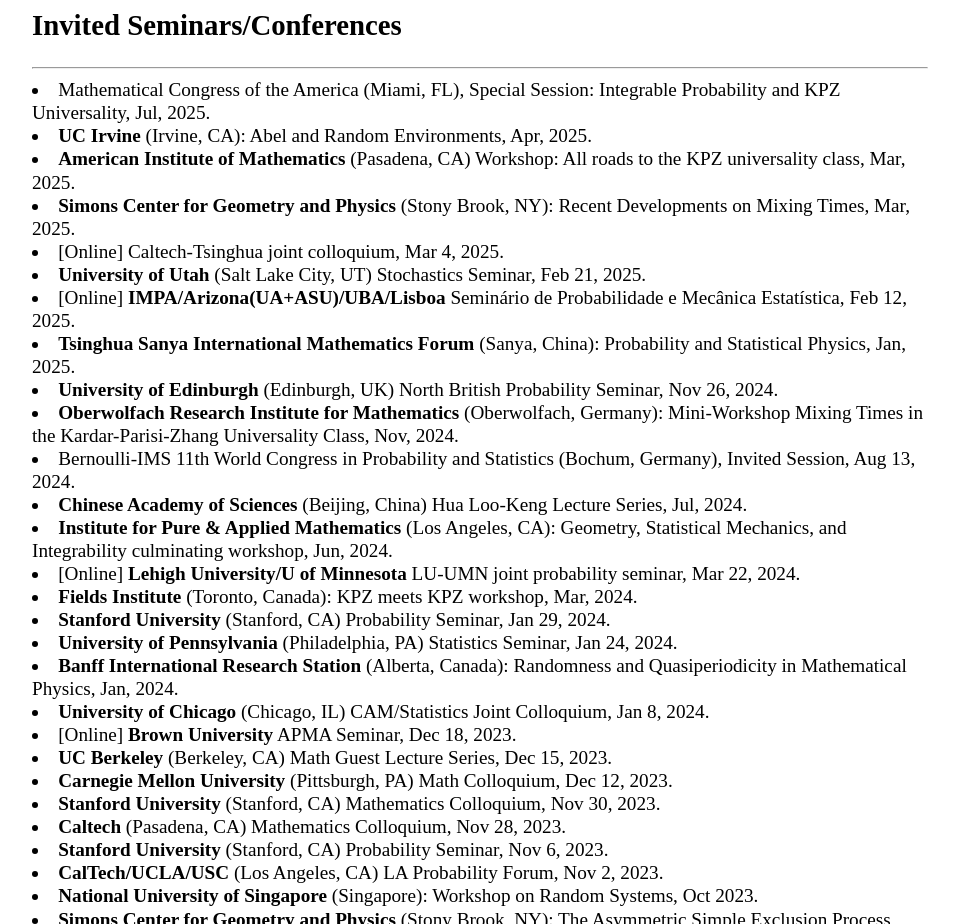
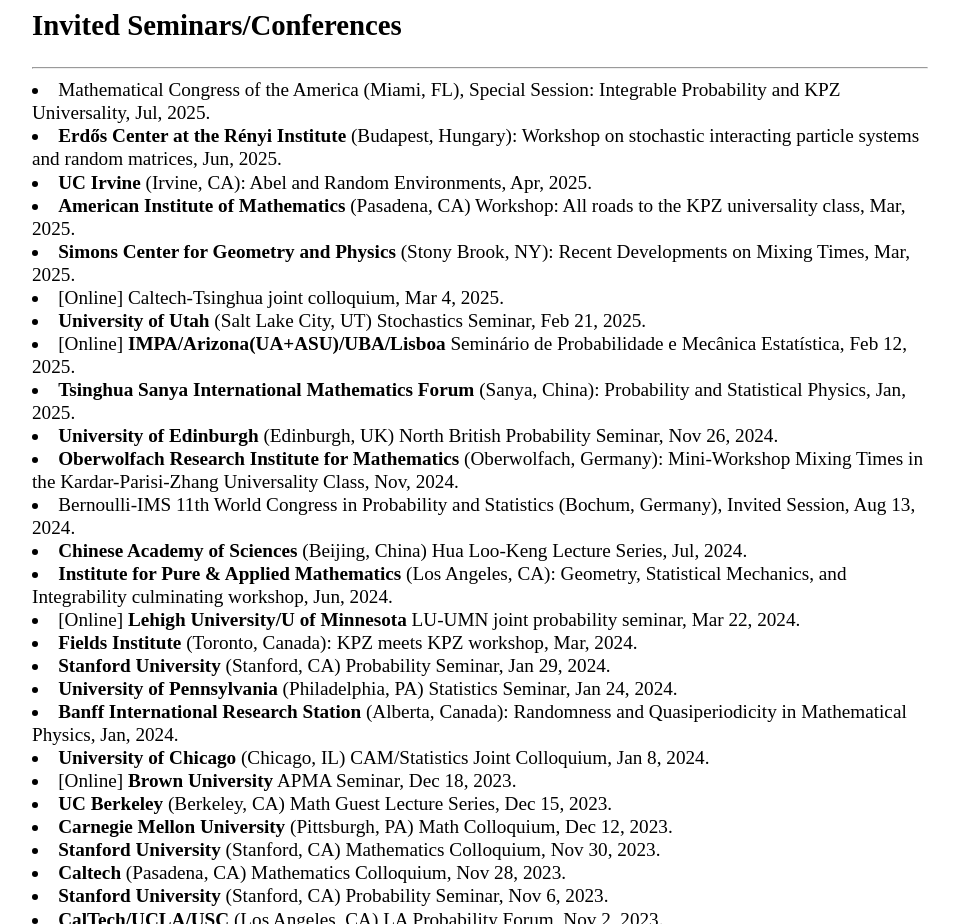
Before and after one commit to lingfuzPU/lingfuzPU.github.io, a plain HTML site: page index.html in a window 1280 px wide. Shown: the part 4300-5224 px from the top of the page, without its empty margins (160-1113 px from the left). Drawn offline with nearby package versions, Linux system fonts and the light colour scheme.

Commit message:
Update index.html

```diff
--- a/index.html
+++ b/index.html
@@ -621,6 +621,7 @@
 <H2>Invited Seminars/Conferences</H2>
 <hr>
 <li>Mathematical Congress of the America (Miami, FL), Special Session: Integrable Probability and KPZ Universality, Jul, 2025.</li>
+<li><b>Erdős Center at the Rényi Institute</b> (Budapest, Hungary): Workshop on stochastic interacting particle systems and random matrices, Jun, 2025.</li>
 <li><b>UC Irvine</b> (Irvine, CA): Abel and Random Environments, Apr, 2025.</li>
 <li><b>American Institute of Mathematics</b> (Pasadena, CA) Workshop: All roads to the KPZ universality class, Mar, 2025.</li>
 <li><b>Simons Center for Geometry and Physics</b> (Stony Brook, NY): Recent Developments on Mixing Times, Mar, 2025.</li>
```
